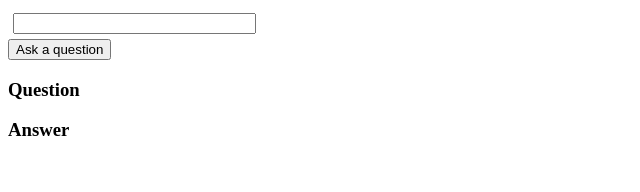
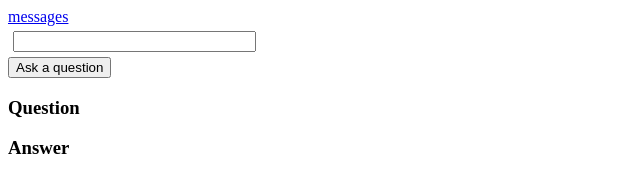
Before and after one commit to NathanD88/NathanD88.github.io, a plain HTML site: page index.html in a window 1280 px wide. Shown: the whole page, without its empty margins (0-640 px from the left). Drawn offline with nearby package versions, Linux system fonts and the light colour scheme.

Commit message:
update for something

```diff
--- a/index.html
+++ b/index.html
@@ -13,6 +13,7 @@
 	</head>
 	<body id="root">
 		<!-- div for rendering -->
+		<a href="msgs.json" target="_blank">messages<a/>
 		<div id="app">
 		</div>
 	</body>
```
